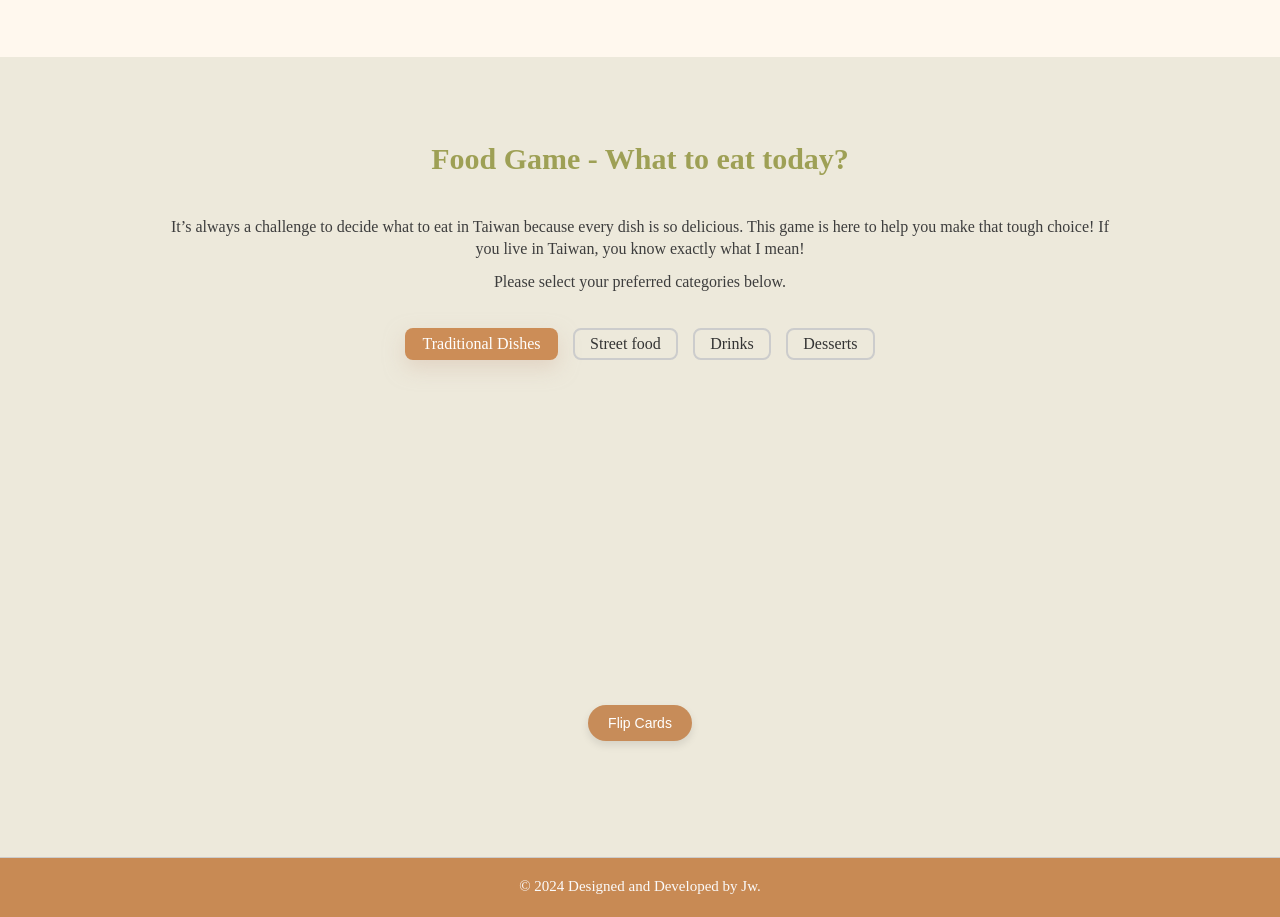
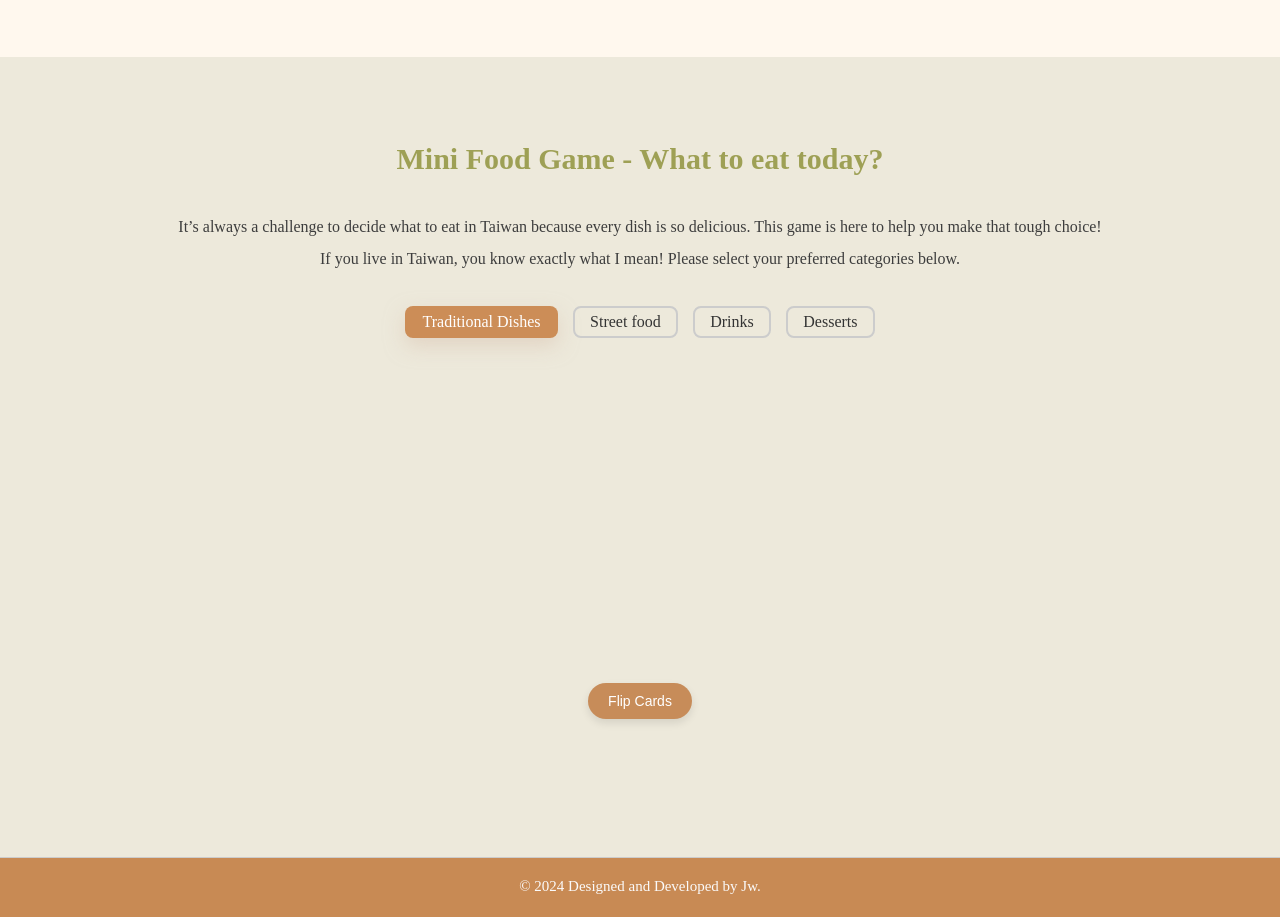
Before and after one commit to jennywu3/Website_Taste_Taiwan, a plain HTML site: page index.html in a window 1280 px wide. Shown: the part 3300-4217 px from the top of the page. Drawn offline with Linux system fonts and the light colour scheme.

```diff
--- a/index.html
+++ b/index.html
@@ -108,11 +108,11 @@
 
     <!-- game -->
     <section class="game" id="game">
-        <h1 class="heading">Food Game - What to eat today? </h1><span></span>
+        <h1 class="heading">Mini Food Game - What to eat today? </h1><span></span>
         <div class="content">
             <p>It’s always a challenge to decide what to eat in Taiwan because every dish is so delicious. This game is
-                here to help you make that tough choice! If you live in Taiwan, you know exactly what I mean!</p>
-            <p>Please select your preferred categories below.</p>
+                here to help you make that tough choice!</p>
+            <p>If you live in Taiwan, you know exactly what I mean! Please select your preferred categories below.</p>
         </div>
         <div class="filter-bar">
             <div class="category-option selected" data-category="traditional">Traditional Dishes</div>
```
Also changed, not shown: 6 other files.
